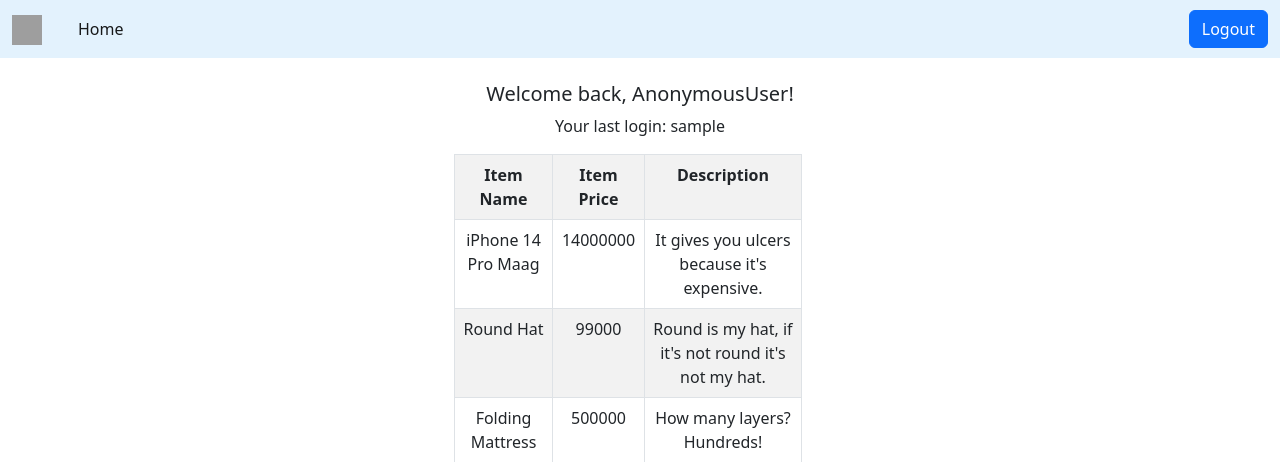
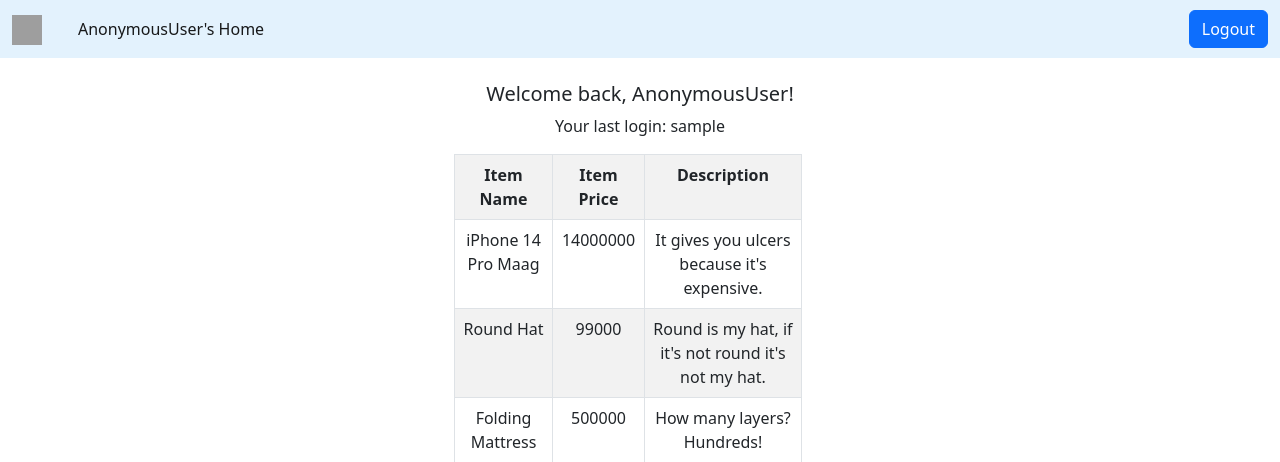
Before and after one commit to syafiqoarashy/pbp-django-repo, a Django app: template wishlist/templates/wishlist.html in a window 1280 px wide. Shown: the top 462 px of the page. Run offline with Django 4.2, Linux system fonts and the light colour scheme; data comes from the database, SQL or seed files in the repository; tables that the repository leaves empty hold one stand-in row (values such as "Sample post"); the template is opened without the code that fills it: values that come from a table or form of the project are taken from there, most other values are stand-ins (such as "Sample title", 1, 10 or a date in 2020); grey boxes are pictures that could not be loaded.

Commit message:
added name at navbar

```diff
--- a/wishlist/templates/login.html
+++ b/wishlist/templates/login.html
@@ -5,7 +5,6 @@
 {% endblock meta %}
 
 {% block content %}
-
 <div class = "login">
 
     <h1>Login</h1>
@@ -42,5 +41,5 @@
     Don't have an account? <a href="{% url 'wishlist:register' %}">Create Account</a>
 
 </div>
-
+</div>
 {% endblock content %}
--- a/wishlist/templates/wishlist.html
+++ b/wishlist/templates/wishlist.html
@@ -9,7 +9,7 @@
           <div class="container-fluid" id="navbarSupportedContent">
             <ul class="navbar-nav me-auto mb-2 mb-lg-0">
               <li class="nav-item">
-                <a class="nav-link active" aria-current="page" href="{% url 'wishlist:show_wishlist' %}">Home</a>
+                <a class="nav-link active" aria-current="page" href="{% url 'wishlist:show_wishlist' %}">{{user}}'s Home</a>
               </li>
             </ul>
           </div>
@@ -38,7 +38,7 @@
         <div class="col">
         </div>
         <div class="col">
-            <table class="table table-striped table-bordered table-hover">
+            <table class="table table-striped table-bordered table-hover text-justify">
                 <tr>
                 <th>Item Name</th>
                 <th>Item Price</th>
```
